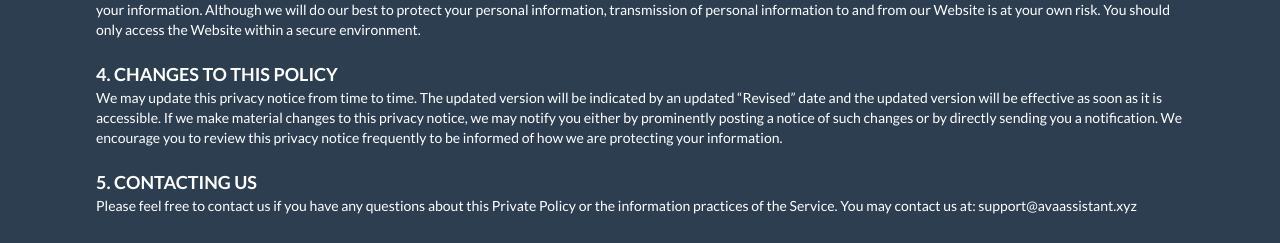
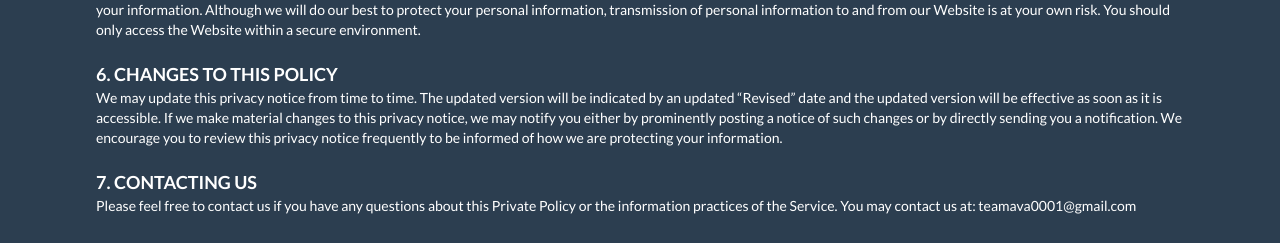
Before and after one commit to zackyvt/avaassistant, a Next.js app: page /privacypolicy in a window 1280 px wide. Shown: the part 1328-1571 px from the top of the page. Built offline with nearby package versions, Linux system fonts and the light colour scheme.

Commit message:
Emails/Policies/TOS
Fixed a few mistakes I missed.

```diff
--- a/components/Footer/Footer.tsx
+++ b/components/Footer/Footer.tsx
@@ -11,7 +11,7 @@ function FooterMain() {
     return (
         <div className="flex ml-20 flex-wrap">
             <FooterSection title="Contact" links={{
-                "Email": "mailto:support@avaassistant.xyz"
+                "Email": "mailto:teamava0001@gmail.com"
             }}/>
             <FooterSection title="Resources" links={{
                 "Support": "/support",
--- a/pages/privacypolicy.tsx
+++ b/pages/privacypolicy.tsx
@@ -8,7 +8,7 @@ export default function PrivacyPolicy() {
                 <h1 className="font-bold text-3xl text-center sm:text-left">Privacy Policy</h1>
                 <p className="text-1xl text-center sm:text-left">Last Updated: February 1st, 2022</p>
                 <p className="mt-10 text-sm text-center sm:text-left">
-                    AvaAssistant (“we,” “us,” or “our”) operates the https://avaassistant.xyz/ website (the “Site”) and AvaAssistant Twitch bot (the “Bot”). We are committed to protecting your personal information and your right to privacy. If you have any questions or concerns about this privacy notice or our practices with regard to your personal information, please contact us: support@avaassistant.xyz
+                    AvaAssistant (“we,” “us,” or “our”) operates the https://avaassistant.xyz/ website (the “Site”) and AvaAssistant Twitch bot (the “Bot”). We are committed to protecting your personal information and your right to privacy. If you have any questions or concerns about this privacy notice or our practices with regard to your personal information, please contact us: teamava0001@gmail.com
                     <br></br>
                     <br></br>
                     In this privacy notice, if we refer to:
@@ -65,14 +65,14 @@ export default function PrivacyPolicy() {
                     We have implemented appropriate technical and organizational security measures designed to protect the security of any personal information we process. However, despite our safeguards and efforts to secure your information, no electronic transmission over the Internet or information storage technology can be guaranteed to be 100% secure, so we cannot promise or guarantee that hackers, cybercriminals, or other unauthorized third parties will not be able to defeat our security, and improperly collect, access, steal, or modify your information. Although we will do our best to protect your personal information, transmission of personal information to and from our Website is at your own risk. You should only access the Website within a secure environment.
                     <br></br>
                     <br></br>
-                    <b className="text-lg">4. CHANGES TO THIS POLICY</b>
+                    <b className="text-lg">6. CHANGES TO THIS POLICY</b>
                     <br></br>
                     We may update this privacy notice from time to time. The updated version will be indicated by an updated “Revised” date and the updated version will be effective as soon as it is accessible. If we make material changes to this privacy notice, we may notify you either by prominently posting a notice of such changes or by directly sending you a notification. We encourage you to review this privacy notice frequently to be informed of how we are protecting your information.
                     <br></br>
                     <br></br>
-                    <b className="text-lg">5. CONTACTING US</b>
+                    <b className="text-lg">7. CONTACTING US</b>
                     <br></br>
-                    Please feel free to contact us if you have any questions about this Private Policy or the information practices of the Service. You may contact us at: support@avaassistant.xyz
+                    Please feel free to contact us if you have any questions about this Private Policy or the information practices of the Service. You may contact us at: teamava0001@gmail.com
                 </p>
             </main>
         </Page>
--- a/pages/termsofservice.tsx
+++ b/pages/termsofservice.tsx
@@ -14,12 +14,6 @@ export default function TermsOfService() {
                     <br></br>
                     <br></br>
                     Supplemental terms and conditions or documents that may be posted on the Site from time to time are hereby expressly incorporated herein by reference. We reserve the right, in our sole discretion, to make changes or modifications to these Terms of Use at any time and for any reason. We will alert you about any changes by updating the “Last updated” date of these Terms of Use, and you waive any right to receive specific notice of each such change. Please ensure that you check the applicable Terms every time you use our Site so that you understand which Terms apply. You will be subject to, and will be deemed to have been made aware of and to have accepted, the changes in any revised Terms of Use by your continued use of the Site after the date such revised Terms of Use are posted.
-                    <br></br>
-                    <br></br>
-                    The information provided on the Site is not intended for distribution to or use by any person or entity in any jurisdiction or country where such distribution or use would be contrary to law or regulation or which would subject us to any registration requirement within such jurisdiction or country. Accordingly, those persons who choose to access the Site from other locations do so on their own initiative and are solely responsible for compliance with local laws, if and to the extent local laws are applicable.
-                    <br></br>
-                    <br></br>
-                    The Site is not tailored to comply with industry-specific regulations (Health Insurance Portability and Accountability Act (HIPAA), Federal Information Security Management Act (FISMA), etc.), so if your interactions would be subjected to such laws, you may not use this Site. You may not use the Site in a way that would violate the Gramm-Leach-Bliley Act (GLBA).
                     <br></br>
                     <br></br>
                     The Site is intended for users who are at least 13 years of age. All users who are minors in the jurisdiction in which they reside (generally under the age of 18) must have the permission of, and be directly supervised by, their parent or guardian to use the Site. If you are a minor, you must have your parent or guardian read and agree to these Terms of Use prior to you using the Site.
@@ -69,7 +63,7 @@ export default function TermsOfService() {
                     <br></br>
                     <b className="text-lg">8. PRIVACY POLICY</b>
                     <br></br>
-                    We care about data privacy and security. Please review our Privacy Policy: <a href="https://avaassistant.xyz/privatepolicy">https://avaassistant.xyz/privatepolicy</a>. By using the Site, you agree to be bound by our Privacy Policy, which is incorporated into these Terms of Use. Please be advised the Site is hosted in the United States. If you access the Site from any other region of the world with laws or other requirements governing personal data collection, use, or disclosure that differ from applicable laws in the United States, then through your continued use of the Site, you are transferring your data to the United States, and you agree to have your data transferred to and processed in the United States. Further, we do not knowingly accept, request, or solicit information from children or knowingly market to children. Therefore, in accordance with the U.S. Children’s Online Privacy Protection Act, if we receive actual knowledge that anyone under the age of 13 has provided personal information to us without the requisite and verifiable parental consent, we will delete that information from the Site as quickly as is reasonably practical.
+                    We care about data privacy and security. Please review our Privacy Policy: <a href="https://avaassistant.xyz/privacypolicy">https://avaassistant.xyz/privacypolicy</a>. By using the Site, you agree to be bound by our Privacy Policy, which is incorporated into these Terms of Use. Please be advised the Site is hosted in the United States. If you access the Site from any other region of the world with laws or other requirements governing personal data collection, use, or disclosure that differ from applicable laws in the United States, then through your continued use of the Site, you are transferring your data to the United States, and you agree to have your data transferred to and processed in the United States. Further, we do not knowingly accept, request, or solicit information from children or knowingly market to children. Therefore, in accordance with the U.S. Children’s Online Privacy Protection Act, if we receive actual knowledge that anyone under the age of 13 has provided personal information to us without the requisite and verifiable parental consent, we will delete that information from the Site as quickly as is reasonably practical.
                     <br></br>
                     <br></br>
                     <b className="text-lg">9. TERM AND TERMINATION</b>
@@ -112,7 +106,7 @@ export default function TermsOfService() {
                     <br></br>
                     <b className="text-lg">16. CONTACT US</b>
                     <br></br>
-                    In order to resolve a complaint regarding the Site or to receive further information regarding use of the Site, please contact us at: support@avaassistant.xyz
+                    In order to resolve a complaint regarding the Site or to receive further information regarding use of the Site, please contact us at: teamava0001@gmail.com
                 </p>
             </main>
         </Page>
```
